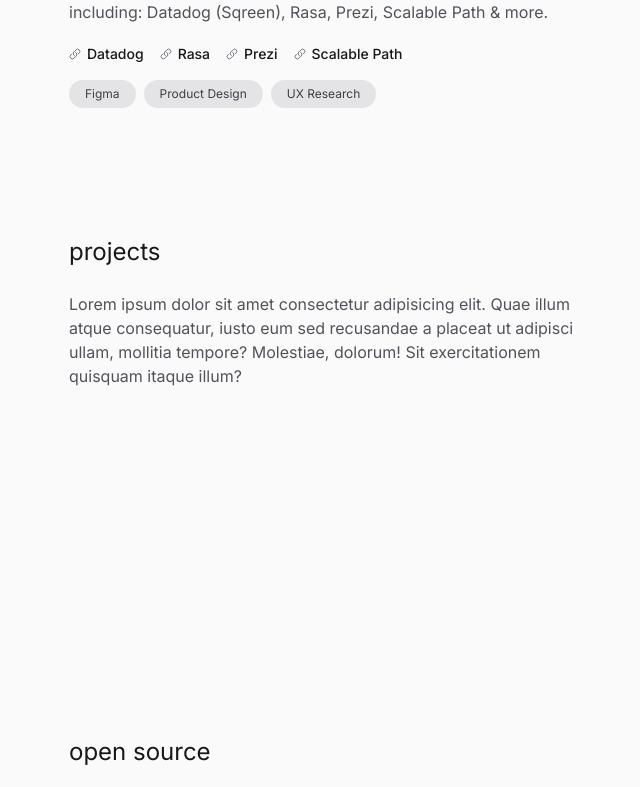
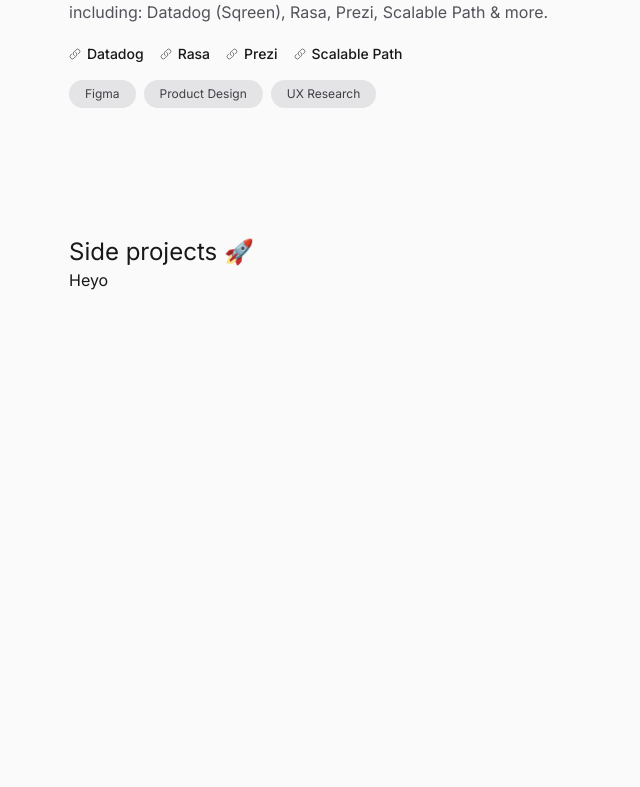
Before and after one commit to victorgaard/portfolio-v2, a Next.js app: page / in a window 1280 px wide. Shown: the part 2010-2797 px from the top of the page, without its empty margins (571-1211 px from the left). After the commit the page ends 2666 px from the top, so only its background shows below. Built offline with nearby package versions, Linux system fonts and the light colour scheme.

Commit message:
feat: projects section

```diff
--- a/app/page.tsx
+++ b/app/page.tsx
@@ -1,11 +1,10 @@
 import Summary from "@components/Summary";
 import Navbar from "@components/Navbar";
 import Footer from "@components/Footer";
-import Section from "@components/Section";
-import { Typography } from "@components/Typography";
 import SectionRecommendations from "@components/SectionRecommendations";
 import SectionAbout from "@components/SectionAbout";
 import SectionExperience from "@components/SectionExperience";
+import SectionProjects from "@components/SectionProjects";
 
 export default function Home() {
   return (
@@ -22,30 +21,7 @@
           <SectionAbout />
           <SectionRecommendations />
           <SectionExperience />
-          <Section id="projects">
-            <Typography.Paragraph>
-              Lorem ipsum dolor sit amet consectetur adipisicing elit. Quae
-              illum atque consequatur, iusto eum sed recusandae a placeat ut
-              adipisci ullam, mollitia tempore? Molestiae, dolorum! Sit
-              exercitationem quisquam itaque illum?
-            </Typography.Paragraph>
-          </Section>
-          <Section id="open source">
-            <Typography.Paragraph>
-              Lorem ipsum dolor sit amet consectetur adipisicing elit. Quae
-              illum atque consequatur, iusto eum sed recusandae a placeat ut
-              adipisci ullam, mollitia tempore? Molestiae, dolorum! Sit
-              exercitationem quisquam itaque illum?
-            </Typography.Paragraph>
-          </Section>
-          <Section id="playground">
-            <Typography.Paragraph>
-              Lorem ipsum dolor sit amet consectetur adipisicing elit. Quae
-              illum atque consequatur, iusto eum sed recusandae a placeat ut
-              adipisci ullam, mollitia tempore? Molestiae, dolorum! Sit
-              exercitationem quisquam itaque illum?
-            </Typography.Paragraph>
-          </Section>
+          <SectionProjects />
         </div>
       </div>
     </main>
--- a/components/Experience.tsx
+++ b/components/Experience.tsx
@@ -5,7 +5,7 @@
 import { ArrowUpRightIcon, LinkIcon } from "@heroicons/react/24/outline";
 import Badge from "./Badge";
 import TextLink from "./TextLink";
-import { Experience as ExperienceType } from "@static/global";
+import { Experience as ExperienceType } from "@static/types";
 import { cn } from "@utils/cn";
 
 const ExperienceContext = createContext({
@@ -129,7 +129,7 @@
       {links.map((link) => (
         <TextLink
           key={link.label}
-          href={link.href}
+          href={link.url}
           target="_blank"
           rel="noreferrer"
           className="flex items-center gap-1.5 text-sm"
--- a/components/SectionExperience.tsx
+++ b/components/SectionExperience.tsx
@@ -8,7 +8,7 @@
   return (
     <Section id="experience" title="Experience 💻">
       {experience.map((exp) => (
-        <Experience key={exp.company} url={exp.site}>
+        <Experience key={exp.company} url={exp.url}>
           <Experience.Header>
             <Experience.Logo src={exp.logo} />
             <Experience.Summary
--- /dev/null
+++ b/components/SectionProjects.tsx
@@ -0,0 +1,13 @@
+"use client";
+
+import Section from "@components/Section";
+
+function SectionProjects() {
+  return (
+    <Section id="projects" title="Side projects 🚀" className="gap-0">
+      Heyo
+    </Section>
+  );
+}
+
+export default SectionProjects;
--- a/static/global.ts
+++ b/static/global.ts
@@ -1,19 +1,6 @@
-export const sections = [
-  "about",
-  "recommendations",
-  "experience",
-  "projects",
-  "open source",
-  "playground",
-];
+import { Experience, Recommendation } from "./types";
 
-type Recommendation = {
-  name: string;
-  picture: string;
-  title: string;
-  relationship: string;
-  message: string;
-};
+export const sections = ["about", "recommendations", "experience", "projects"];
 
 export const recommendations: Recommendation[] = [
   {
@@ -28,40 +15,16 @@
     picture: "/picture/pedro.jpeg",
     title: "Senior Software Engineer Consultant",
     relationship: "Worked together at Gitshowcase, Timelinely & Peerfect",
-    message: `I had the privilege to have Victor as my co-founder on two projects, Gitshowcase and Peerfect, and to watch him grow as he transitions from design to software engineering.
-
-    Victor's eagerness to build high-quality products is remarkable and shows in everything he creates. His experience as a designer has given him a critical skill that few people have - the knowledge of how web products get implemented and their limitations combined with the vision to know what the designer and the product team aim to achieve. That is an indispensable layer of intelligence that improves any team's chance of success.
-
-    As a professional, Victor is very forthcoming - he's kind but will let you know if something is not working out as expected. The courage to tell the truth, even if it's not a popular opinion while being compassionate about the situation tremendously contributes to the conversation and helps drive the product forward meaningfully to customers and his team.
-
-    I highly recommend Victor to anyone looking for a talented product engineer with a keen eye for top-notch products.`,
+    message: `I had the privilege to have Victor as my co-founder on two projects, Gitshowcase and Peerfect, and to watch him grow as he transitions from design to software engineering. Victor's eagerness to build high-quality products is remarkable and shows in everything he creates. His experience as a designer has given him a critical skill that few people have - the knowledge of how web products get implemented and their limitations combined with the vision to know what the designer and the product team aim to achieve. That is an indispensable layer of intelligence that improves any team's chance of success. As a professional, Victor is very forthcoming - he's kind but will let you know if something is not working out as expected. The courage to tell the truth, even if it's not a popular opinion while being compassionate about the situation tremendously contributes to the conversation and helps drive the product forward meaningfully to customers and his team. I highly recommend Victor to anyone looking for a talented product engineer with a keen eye for top-notch products.`,
   },
 ];
-
-type ExperienceLink = {
-  label: string;
-  href: string;
-};
-
-export type Experience = {
-  role: string;
-  company: string;
-  logo: string;
-  site: string;
-  start: string;
-  end: string | null;
-  stack: string[] | [];
-  description: string;
-  responsibilities: string[] | [];
-  links: ExperienceLink[] | [];
-};
 
 export const experience: Experience[] = [
   {
     role: "Frontend Engineer",
     company: "Tailwarden",
     logo: "/logo/tailwarden.svg",
-    site: "https://tailwarden.com",
+    url: "https://tailwarden.com",
     start: "2022-06-01",
     end: null,
     stack: [
@@ -81,25 +44,31 @@
       `Helped maintain Komiser by migrating the old codebase from Angular to React. Wrote documentation for contributors to help with the frontend part. Implemented Storybook and testing.`,
     ],
     links: [
-      { label: "Tailwarden", href: "https://tailwarden.com" },
-      { label: "Komiser", href: "https://komiser.io" },
+      { label: "Tailwarden", url: "https://tailwarden.com" },
+      { label: "Komiser", url: "https://komiser.io" },
     ],
   },
   {
     role: "Product Designer",
     company: "Multiple companies",
     logo: "/logo/design-companies.png",
-    site: "",
+    url: "",
     start: "2015-03-01",
     end: "2022-03-01",
     stack: ["Figma", "Product Design", "UX Research"],
     description: `Before transitioning to a Frontend Engineer, I worked as an experienced product designer for multiple global companies, including: Datadog (Sqreen), Rasa, Prezi, Scalable Path & more.`,
     responsibilities: [],
     links: [
-      { label: "Datadog", href: "https://datadoghq.com" },
-      { label: "Rasa", href: "https://rasa.com" },
-      { label: "Prezi", href: "https://prezi.com" },
-      { label: "Scalable Path", href: "https://scalablepath.com" },
+      { label: "Datadog", url: "https://datadoghq.com" },
+      { label: "Rasa", url: "https://rasa.com" },
+      { label: "Prezi", url: "https://prezi.com" },
+      { label: "Scalable Path", url: "https://scalablepath.com" },
     ],
   },
 ];
+
+export const projects = [
+  {
+    title: "",
+  },
+];
--- /dev/null
+++ b/static/types.ts
@@ -0,0 +1,34 @@
+export type Recommendation = {
+  name: string;
+  picture: string;
+  title: string;
+  relationship: string;
+  message: string;
+};
+
+export type Link = {
+  label: string;
+  url: string;
+  type: string;
+};
+
+export type Experience = {
+  role: string;
+  company: string;
+  logo: string;
+  url: string;
+  start: string;
+  end: string | null;
+  stack: string[] | [];
+  description: string;
+  responsibilities: string[] | [];
+  links: Omit<Link, "type">[] | [];
+};
+
+export type Project = {
+  title: string;
+  description: string;
+  stack: string[] | [];
+  url: string;
+  links: Link[];
+};
```
